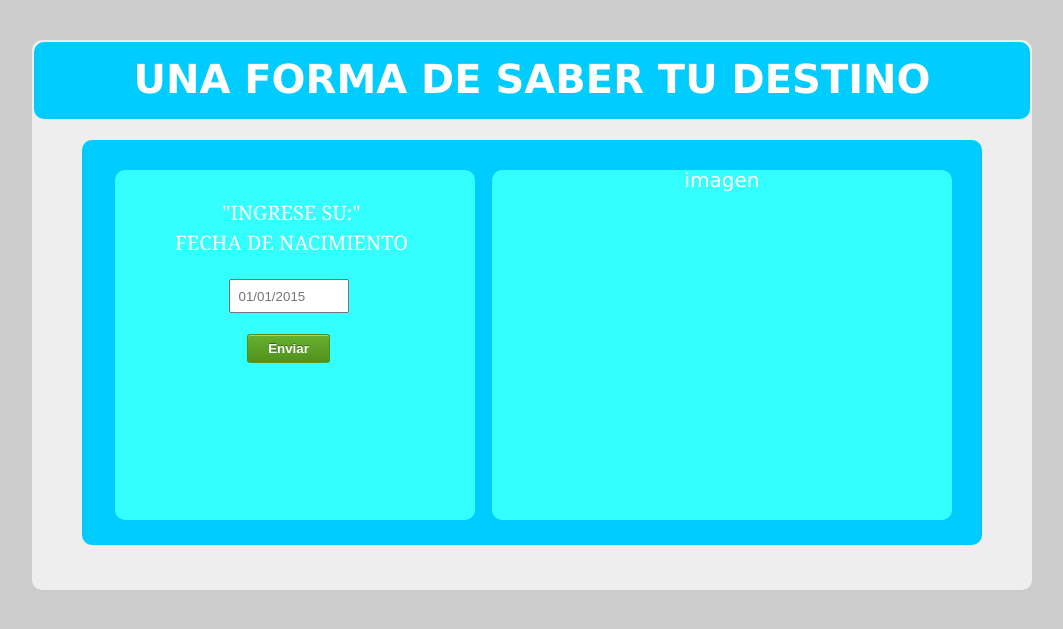
After one commit to yolvi/aplicacion-facebook, a PHP site: page /index.html in a window 1280 px wide. The commit adds this page. Shown: the top 629 px of the page, without its empty margins (168-1231 px from the left). Run offline with PHP 8.4, Linux system fonts and the light colour scheme.

Commit message:
mejorando el entorno grafico v2

```diff
--- a/estilo.css
+++ b/estilo.css
@@ -7,30 +7,28 @@
 
  body { font: 20px/21px "Lucida Sans", "Lucida Grande", "Lucida Sans Unicode", sans-serif; }
 
-.contact_form h2, .contact_form label { font-family: Georgia, Times, "Times New Roman", serif; }
+.contact_form label { font-family: Georgia, Times, "Times New Roman", serif; }
 
- .form_hint, .required_notification { font-size: 11px; } /* === List Styles === */
- .contact_form ul { width: 50px; list-style-type: none; list-style-position: outside; margin: 50px; padding: 50px; }
+ .contact_form ul { width: 300px; list-style-type: none; list-style-position: outside; margin: 0px; padding: 0px; }
 
- .contact_form li { padding: 4px; border-bottom: 1px solid #eee; position: relative; }
  #fecha1 {
 	position: absolute;
-	width: 0px;
-	height: 0px;
+	width: 317px;
+	height: 159px;
 	z-index: 2;
-	left: *10px;
-	top: -20px;
+	left: 15px;
+	top: 26px;
 	background-color: #3FF;
 	border-radius: 10px;
 }
 
- .contact_form li:first-child, .contact_form li:last-child { border-bottom: 1px solid #777; } /* === Form Header === */
 
- .contact_form h2 { margin: 0; display: inline; } .required_notification { color: #d45252; margin: 5px 0 0 0; display: inline; float: right; } /* === Form Elements === */
-
- .contact_form label { width: 50px; margin-top: 3px; display: inline-block; float: left; padding: 3px; }
+ .contact_form label { width: 300px; margin-top: 3px; display: inline-block; float: left; padding: 3px; }
 
  .contact_form input { height: 20px; width: 100px; padding: 5px 8px; }
 
 
- button.submit { background-color: #68b12f; background: -webkit-gradient(linear, left top, left bottom, from(#68b12f), to(#50911e)); background: -webkit-linear-gradient(top, #68b12f, #50911e); background: -moz-linear-gradient(top, #68b12f, #50911e); background: -ms-linear-gradient(top, #68b12f, #50911e); background: -o-linear-gradient(top, #68b12f, #50911e); background: linear-gradient(top, #68b12f, #50911e); border: 1px solid #509111; border-bottom: 1px solid #5b992b; border-radius: 3px; -webkit-border-radius: 3px; -moz-border-radius: 3px; -ms-border-radius: 3px; -o-border-radius: 3px; box-shadow: inset 0 1px 0 0 #9fd574; -webkit-box-shadow: 0 1px 0 0 #9fd574 inset; -moz-box-shadow: 0 1px 0 0 #9fd574 inset; -ms-box-shadow: 0 1px 0 0 #9fd574 inset; -o-box-shadow: 0 1px 0 0 #9fd574 inset; color: white; font-weight: bold; padding: 6px 20px; text-align: center; text-shadow: 0 -1px 0 #396715; } button.submit:hover { opacity: .85; cursor: pointer; } button.submit:active { border: 1px solid #20911e; box-shadow: 0 0 10px 5px #356b0b inset; -webkit-box-shadow: 0 0 10px 5px #356b0b inset; -moz-box-shadow: 0 0 10px 5px #356b0b inset; -ms-box-shadow: 0 0 10px 5px #356b0b inset; -o-box-shadow: 0 0 10px 5px #356b0b inset; }
+ button.submit { background-color: #FF0033; background: -webkit-gradient(linear, left top, left bottom, from(#68b12f), to(#50911e)); background: -webkit-linear-gradient(top, #68b12f, #50911e); background: -moz-linear-gradient(top, #68b12f, #50911e); background: -ms-linear-gradient(top, #68b12f, #50911e); background: -o-linear-gradient(top, #68b12f, #50911e); background: linear-gradient(top, #68b12f, #50911e); border: 1px solid #509111; border-bottom: 1px solid #5b992b; border-radius: 3px; -webkit-border-radius: 3px; -moz-border-radius: 3px; -ms-border-radius: 3px; -o-border-radius: 3px; box-shadow: inset 0 1px 0 0 #9fd574; -webkit-box-shadow: 0 1px 0 0 #9fd574 inset; -moz-box-shadow: 0 1px 0 0 #9fd574 inset; -ms-box-shadow: 0 1px 0 0 #9fd574 inset; -o-box-shadow: 0 1px 0 0 #9fd574 inset; color: white; font-weight: bold; padding: 6px 20px; text-align: center; text-shadow: 0 -1px 0 #396715; }
+ button.submit:hover { opacity: .85; cursor: pointer;}
+
+ button.submit:active { border: 1px solid #009966; box-shadow: 0 0 10px 5px #356b0b inset; -webkit-box-shadow: 0 0 10px 5px #006600 inset; -moz-box-shadow: 0 0 10px 5px #356b0b inset; -ms-box-shadow: 0 0 10px 5px #356b0b inset; -o-box-shadow: 0 0 10px 5px #356b0b inset; }
--- /dev/null
+++ b/index.html
@@ -0,0 +1,101 @@
+<!DOCTYPE html PUBLIC "-//W3C//DTD XHTML 1.0 Transitional//EN" "http://www.w3.org/TR/xhtml1/DTD/xhtml1-transitional.dtd">
+<html xmlns="http://www.w3.org/1999/xhtml">
+<head>
+
+<meta http-equiv="Content-Type" content="text/html; charset=utf-8" />
+
+<link href="estilo.css" rel="stylesheet" />
+<title>TIEMPO QUE BASA MORIR</title>
+<style type="text/css">
+#cuerpo {
+	position: absolute;
+	width: 1000px;
+	height: 550px;
+	z-index: 1;
+	left: 200px;
+	top: 40px;
+	background-color:#EEE;
+	border-radius:10px;
+}
+#menu {
+	position: absolute;
+	width: 996px;
+	height: 77px;
+	z-index: 1;
+	left: 2px;
+	top: 2px;
+	background-color: #0CF;
+	border-radius: 10px;
+	font-family: Verdana, Geneva, sans-serif;
+}
+#contendor {
+	position: absolute;
+	width: 900px;
+	height: 405px;
+	z-index: 2;
+	left: 50px;
+	top: 100px;
+	background-color: #0CF;
+	border-radius: 10px;
+}
+#conter1 {
+	position: absolute;
+	width: 360px;
+	height: 350px;
+	z-index: 2;
+	left: 33px;
+	top: 30px;
+	background-color:#3FF;
+	border-radius: 10px;
+}
+#conter2 {
+	position: absolute;
+	width: 460px;
+	height: 350px;
+	z-index: 2;
+	left: 410px;
+	top: 30px;
+	background-color:#3FF;
+	border-radius: 10px;
+}
+#entorno {
+	color: #999;
+}
+body {
+	background-color: #CCC;
+}
+body,td,th {
+	color: #FFF;
+}
+
+
+
+</style>
+</head>
+
+<body>
+<div id="cuerpo" align="center">
+  <p>ddd
+</p>
+  <div id="menu" align="center">
+  <h1>UNA FORMA DE SABER TU DESTINO</h1>
+  </div>
+  <div id="contendor">
+    <div id="conter1">
+<form class="contact_form" action="#" id="contact_form" runat="server"> <div id="fecha1"> <ul>
+<label for="name">"INGRESE SU:"</label>
+ <label for="name">FECHA DE NACIMIENTO</label>
+ <br/></p><br><br>
+ <input type="text" placeholder="01/01/2015" required />
+<br><br>
+ <button class="submit" type="submit">Enviar </button> </ul> </div>
+  </form>
+
+    </div>
+    <div id="conter2">imagen</div>
+  </div>
+
+
+</div>
+</body>
+</html>
```
